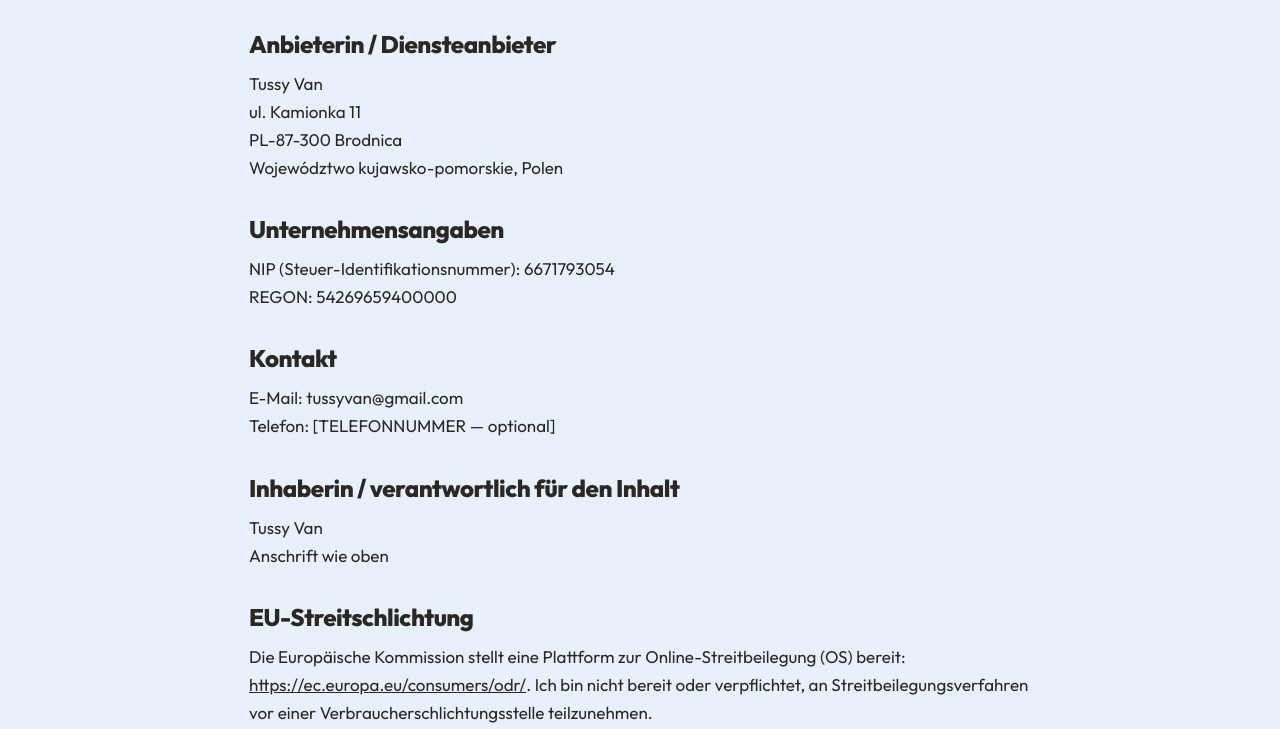
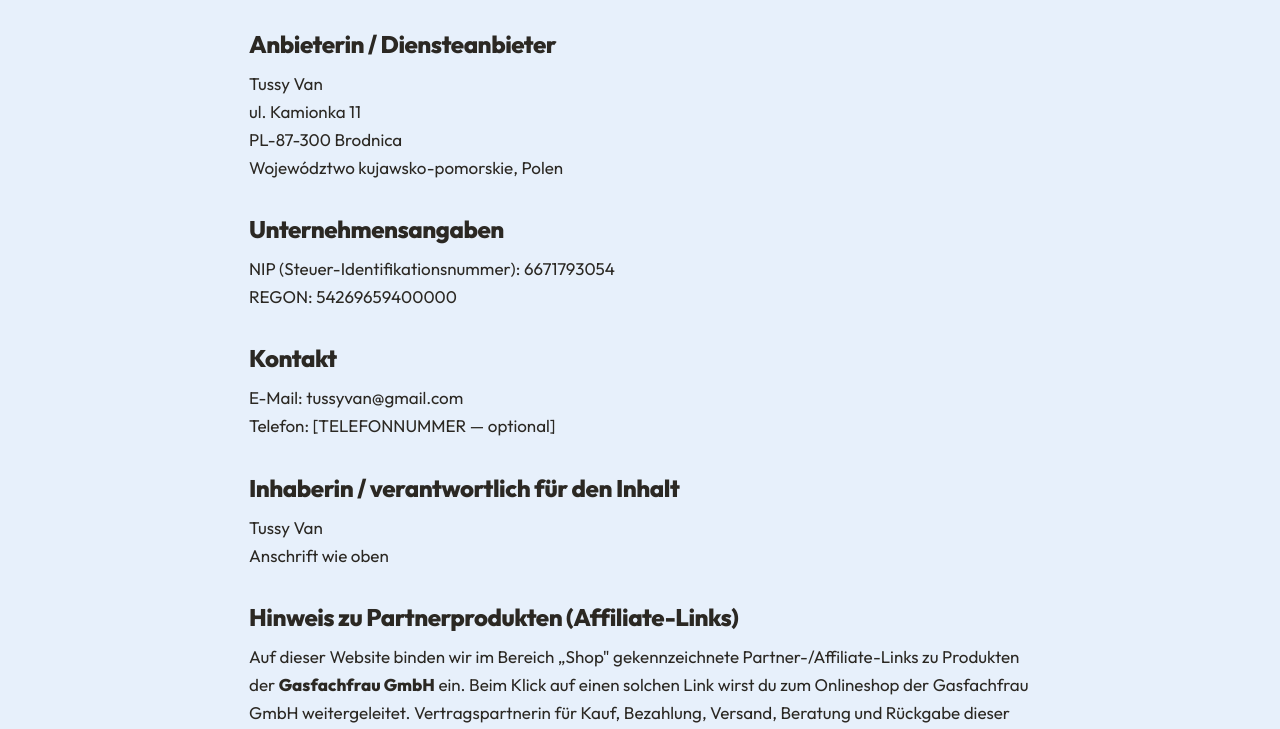
Before and after one commit to vanlifemum-boop/tussy-van-website, a plain HTML site: page impressum.html in a window 1280 px wide. Shown: the part 223-952 px from the top of the page. Drawn offline with Linux system fonts and the light colour scheme.

Commit message:
Impressum: Hinweis zu Affiliate-Links/Partnerprodukten der Gasfachfrau ergänzt
Stellt klar, dass Kauf, Bezahlung, Versand, Beratung und Rückgabe der im
Shop-Bereich verlinkten Partnerprodukte ausschließlich über die
Gasfachfrau GmbH laufen, nicht über Tussy Van. Ergänzt die bereits
bestehende Kennzeichnung auf shop.html und in der Datenschutzerklärung
(§9) um einen Hinweis direkt im Impressum.

Co-Authored-By: Claude Sonnet 5 <noreply@anthropic.com>
Claude-Session: https://claude.ai/code/session_015Bs8jZmqajF7S1k9B8k7T4

```diff
--- a/impressum.html
+++ b/impressum.html
@@ -50,6 +50,9 @@
       <h2>Inhaberin / verantwortlich für den Inhalt</h2>
       <p>Tussy Van<br>Anschrift wie oben</p>
 
+      <h2>Hinweis zu Partnerprodukten (Affiliate-Links)</h2>
+      <p>Auf dieser Website binden wir im Bereich „Shop" gekennzeichnete Partner-/Affiliate-Links zu Produkten der <strong>Gasfachfrau GmbH</strong> ein. Beim Klick auf einen solchen Link wirst du zum Onlineshop der Gasfachfrau GmbH weitergeleitet. Vertragspartnerin für Kauf, Bezahlung, Versand, Beratung und Rückgabe dieser Produkte ist ausschließlich die Gasfachfrau GmbH — nicht Tussy Van. Für vermittelte Käufe erhalten wir ggf. eine Provision; für dich entstehen dadurch keine zusätzlichen Kosten. Weitere Hinweise dazu findest du in unserer <a href="datenschutz.html">Datenschutzerklärung</a>.</p>
+
       <h2>EU-Streitschlichtung</h2>
       <p>Die Europäische Kommission stellt eine Plattform zur Online-Streitbeilegung (OS) bereit: <a href="https://ec.europa.eu/consumers/odr/" target="_blank" rel="noopener">https://ec.europa.eu/consumers/odr/</a>. Ich bin nicht bereit oder verpflichtet, an Streitbeilegungsverfahren vor einer Verbraucherschlichtungsstelle teilzunehmen.</p>
 
```
